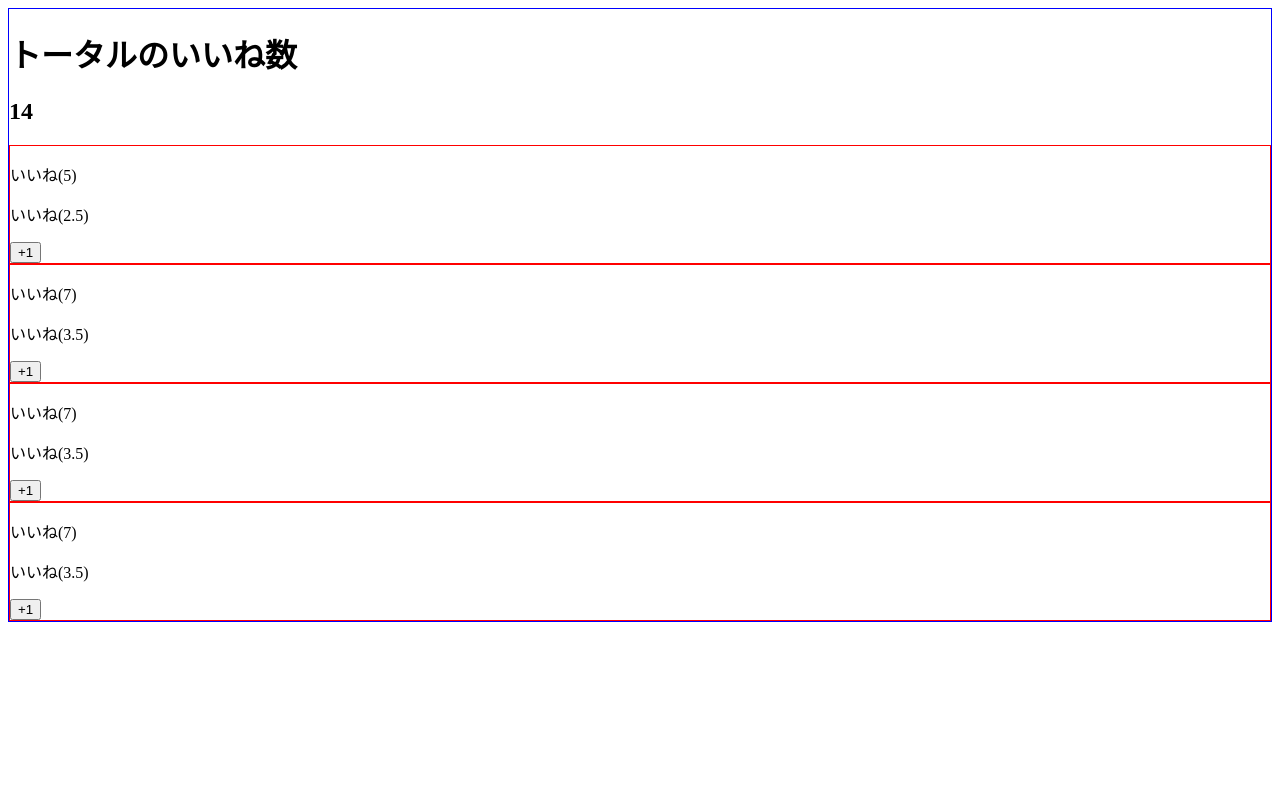
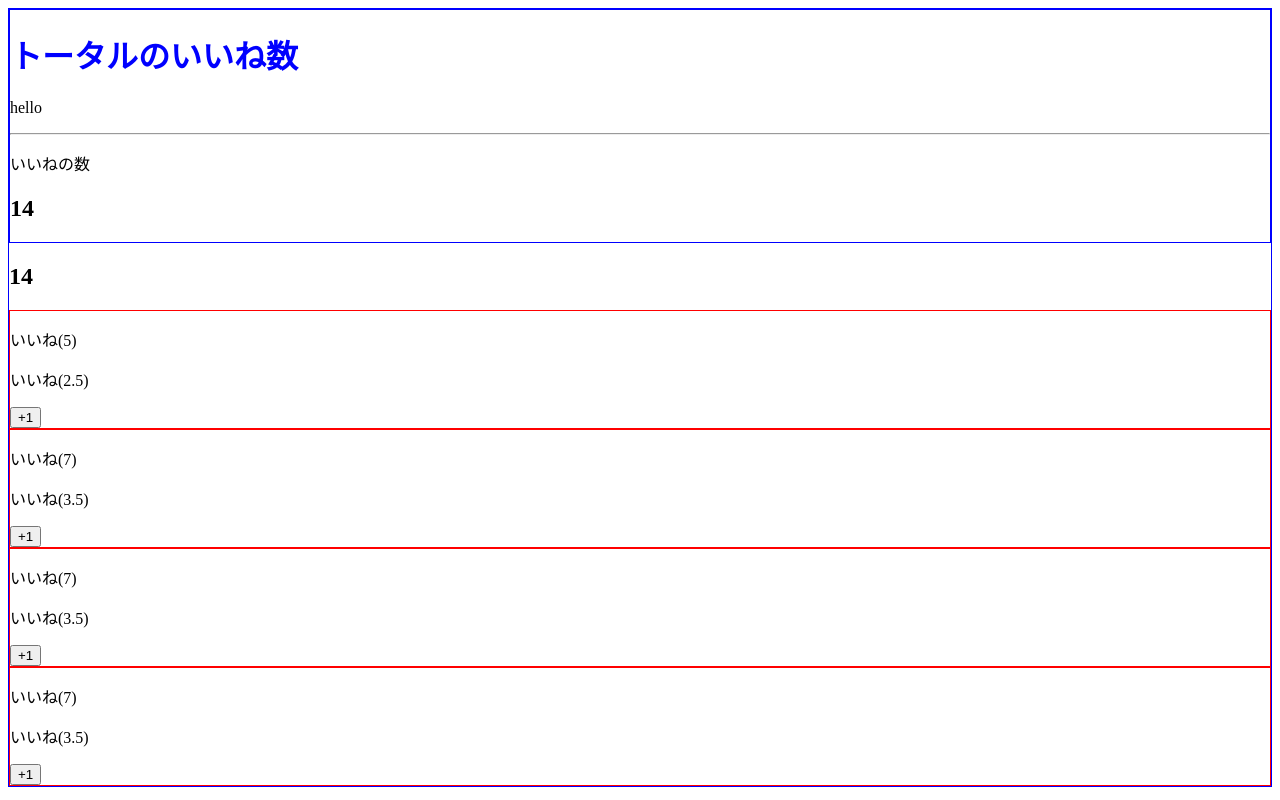
Before and after one commit to eggchi21/udemy-vuejs, a Vue app: page / in a window 1280 px wide. Built offline with nearby package versions, Linux system fonts and the light colour scheme.

Commit message:
untic sec8 103

```diff
--- a/src/App.vue
+++ b/src/App.vue
@@ -1,6 +1,13 @@
 <template>
   <div>
-    <LikeHeader></LikeHeader>
+    <LikeHeader header-text="hello">
+      <template v-slot:title>
+        <h1>トータルのいいね数</h1>
+      </template>
+      <template v-slot:number>
+        <h2>{{number}}</h2>
+      </template>
+    </LikeHeader>
     <h2>{{number}}</h2>
     <LikeNumber ></LikeNumber>
     <LikeNumber :total-number="number" v-on:my-click="number = $event"></LikeNumber>
@@ -34,4 +41,7 @@ export default {
   div{
     border: 1px solid blue;
   }
+  h1{
+    color:blue
+  }
 </style>
--- a/src/components/LikeHeader.vue
+++ b/src/components/LikeHeader.vue
@@ -1,3 +1,22 @@
 <template>
-  <h1>トータルのいいね数</h1>
+  <div>
+    <slot name="title"></slot>
+    <p>{{headerText}}</p>
+    <hr>
+    <p>いいねの数</p>
+    <slot name="number">
+
+    </slot>
+  </div>
 </template>
+<script>
+export default {
+  props: ["headerText"]
+}
+</script>
+
+<style>
+  h1{
+    color:red
+  }
+</style>
```
